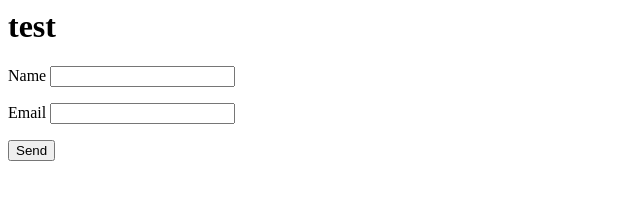
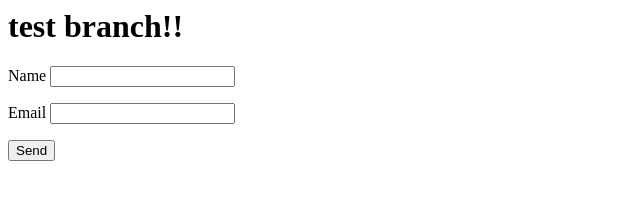
Before and after one commit to TomohikoSato/NetlifySample, a plain HTML site: page index.html in a window 1280 px wide. Shown: the whole page, without its empty margins (0-640 px from the left). Drawn offline with Linux system fonts and the light colour scheme.

Commit message:
Update index.html

```diff
--- a/index.html
+++ b/index.html
@@ -1,4 +1,4 @@
-<h1>test</h1>
+<h1>test branch!!</h1>
 
 <form name="contact" netlify>
   <p>
```
